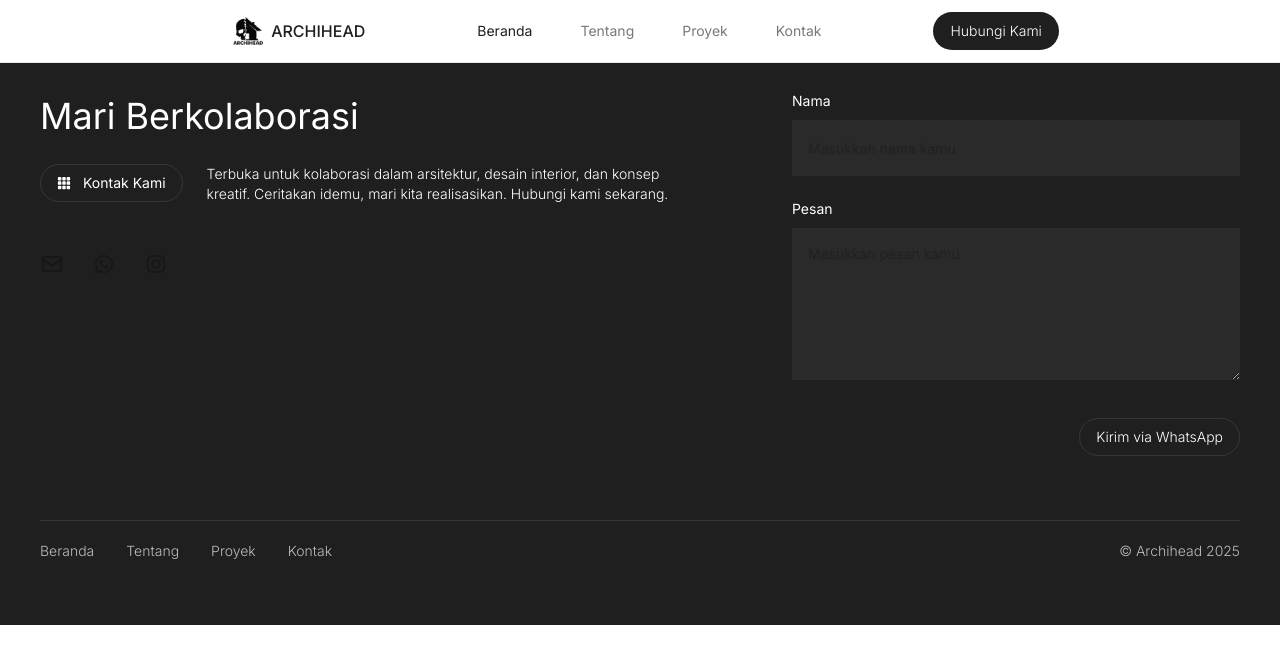
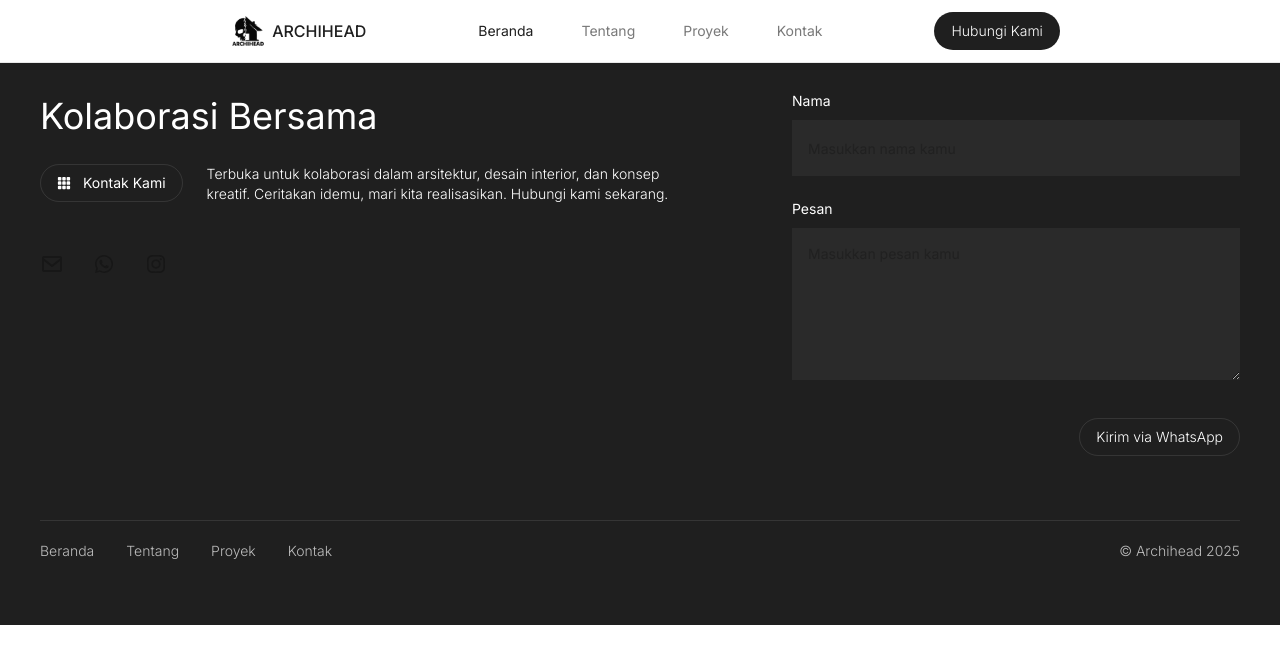
Before and after one commit to ariwiradana/archihead, a Next.js app: page /about in a window 1280 px wide. Shown: the top 664 px of the page. Built offline with nearby package versions, Linux system fonts and the light colour scheme.

Commit message:
fix: adjust layout spacing and improve component structure

```diff
--- a/components/About.tsx
+++ b/components/About.tsx
@@ -53,7 +53,7 @@ const About = () => {
                 dengan alam, budaya, dan kebutuhan modern.
               </p>
 
-              <div className="mt-6 flex flex-wrap items-center gap-x-6 xl:mt-8">
+              <div className="mt-6 flex flex-wrap items-center gap-x-6 gap-y-3 xl:mt-8">
                 {stats.map((item, index) => (
                   <React.Fragment key={item.label}>
                     <div>
--- a/components/Footer.tsx
+++ b/components/Footer.tsx
@@ -59,7 +59,7 @@ const Footer = () => {
           <div className="flex flex-col justify-between gap-x-28 gap-y-6 border-b border-b-white/10 pb-8 md:flex-row md:pb-12 xl:pb-16">
             {/* Left Section */}
             <div>
-              <h2 className="mt-2 text-4xl text-white">Mari Berkolaborasi</h2>
+              <h2 className="mt-2 text-3xl xl:text-4xl text-white">Kolaborasi Bersama</h2>
               <div className="mt-7 flex flex-col gap-x-6 gap-y-4 xl:flex-row">
                 <div>
                   <div className="inline-flex h-auto items-center gap-x-3 rounded-full border border-white/10 px-4 py-2">
--- a/components/Navbar.tsx
+++ b/components/Navbar.tsx
@@ -42,12 +42,15 @@ const Navbar = () => {
           href="/"
           className="flex items-center gap-x-2 text-[15px] font-medium uppercase xl:text-base"
         >
-          <Image
-            src={paddingTop ? "/logo-light.svg" : "/logo-dark.svg"}
-            width={30}
-            height={30}
-            alt="Logo Archihead"
-          />
+          <div className="w-8 h-8 relative">
+            <Image
+              src={paddingTop ? "/logo-light.svg" : "/logo-dark.svg"}
+              fill
+              sizes="100px"
+              alt="Logo Archihead"
+              className="object-contain"
+            />
+          </div>
           <span>ARCHIHEAD</span>
         </Link>
         <ul className="hidden gap-x-12 xl:flex">
--- a/components/ProjectDetail.tsx
+++ b/components/ProjectDetail.tsx
@@ -48,19 +48,19 @@ const ProjectDetail = ({ project }: Props) => {
         toggler={lightboxController.toggler}
         sources={project.images}
       />
-      <section className="bg-white pt-12">
+      <section className="bg-white pt-16">
         <div className="container mx-auto px-4 py-8 md:px-8 md:py-12 xl:px-10 xl:py-16">
           {/* Back navigation */}
-          <div className="mb-3 flex items-center gap-x-4 xl:mb-4">
-            <Link
-              href="/"
-              aria-label="Kembali ke Beranda"
-              className="text-dark/70 text-xl"
-            >
+          <Link
+            href="/"
+            aria-label="Kembali ke Beranda"
+            className="mb-3 flex items-center gap-x-2 xl:mb-4"
+          >
+            <div className="text-dark/70 text-lg">
               <HiChevronLeft />
-            </Link>
-            <p className="text-dark/70 text-sm md:text-base">{project.name}</p>
-          </div>
+            </div>
+            <p className="text-dark/70 text-sm md:text-base">Kembali</p>
+          </Link>
 
           {/* Title */}
           <h2 className="text-dark text-4xl font-medium xl:text-7xl">
--- a/components/Projects.tsx
+++ b/components/Projects.tsx
@@ -20,7 +20,7 @@ const Projects = () => {
               Proyek Unggulan
             </h2>
           </div>
-          <div className="mt-9 grid grid-cols-1 gap-x-4 gap-y-6 xl:grid-cols-3 xl:gap-y-8">
+          <div className="mt-9 grid grid-cols-1 gap-x-4 gap-y-8 xl:grid-cols-3">
             {projects.map((project, i) => (
               <div
                 key={project.slug || i}
```
